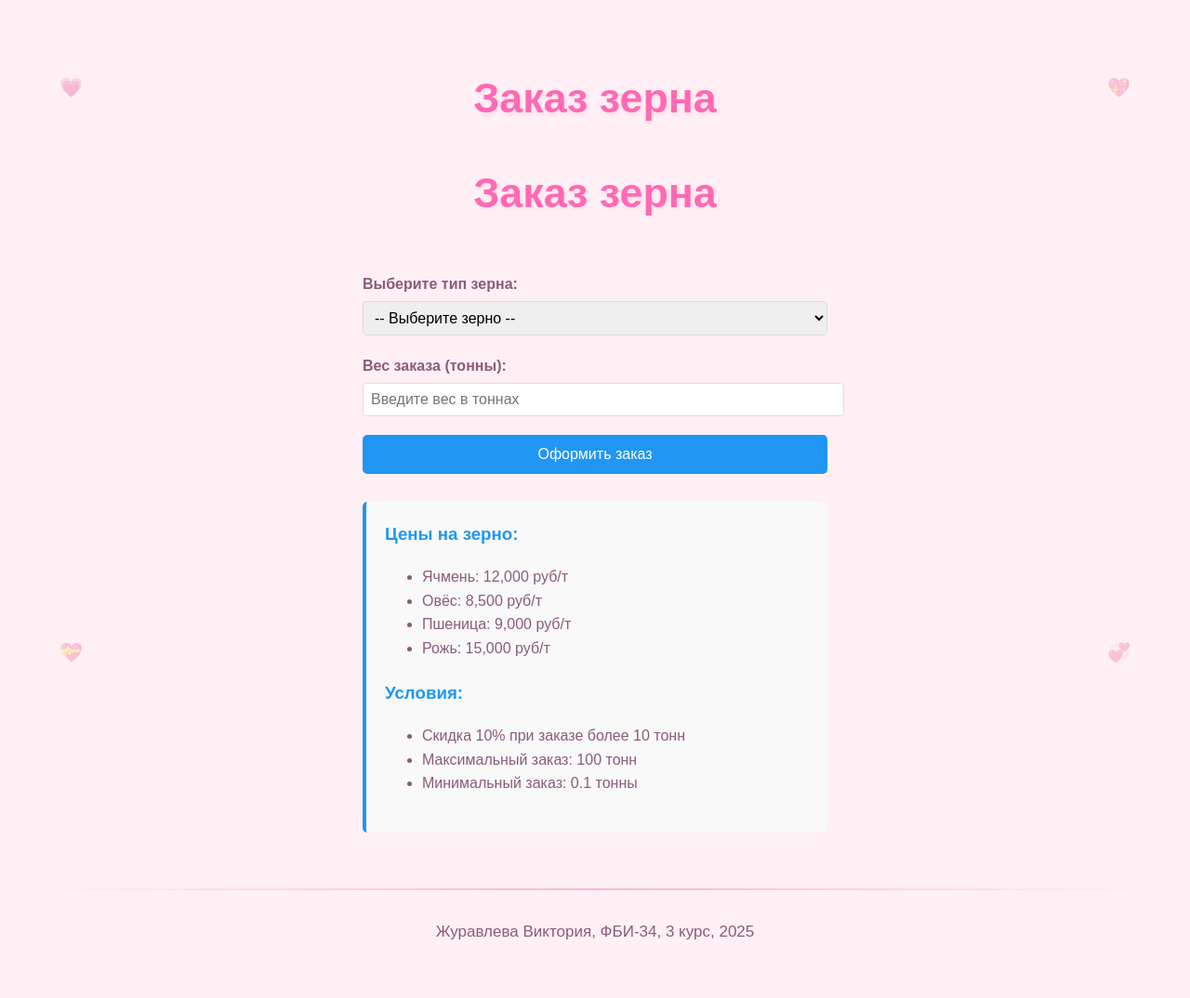
After one commit to viktoria-zhur/web-2, a Flask app: page /lab4/grain in a window 1280 px wide. The commit adds this page. Shown: the whole page at 93% size. Run offline with Flask 3, Linux system fonts and the light colour scheme.

Commit message:
Добавлена страница Заказ зерна с расчетом стоимости и скидками

```diff
--- a/lab4.py
+++ b/lab4.py
@@ -233,3 +233,74 @@ def fridge():
                          message=message,
                          snowflakes=snowflakes,
                          error=error)
+
+@lab4.route('/lab4/grain', methods=['GET', 'POST'])
+def grain():
+    grain_type = ''
+    weight = ''
+    total_price = 0
+    discount = 0
+    message = ''
+    error = ''
+    success = False
+
+    # Цены на зерно
+    prices = {
+        'barley': 12000,   # ячмень
+        'oats': 8500,      # овёс
+        'wheat': 9000,     # пшеница
+        'rye': 15000       # рожь
+    }
+
+    # Названия зерна для отображения
+    grain_names = {
+        'barley': 'ячмень',
+        'oats': 'овёс',
+        'wheat': 'пшеница',
+        'rye': 'рожь'
+    }
+
+    if request.method == 'POST':
+        grain_type = request.form.get('grain_type', '')
+        weight_input = request.form.get('weight', '').strip()
+
+        # Проверка на пустые значения
+        if not grain_type:
+            error = "Ошибка: выберите тип зерна"
+        elif not weight_input:
+            error = "Ошибка: не указан вес"
+        else:
+            try:
+                weight = float(weight_input)
+
+                # Проверка веса
+                if weight <= 0:
+                    error = "Ошибка: вес должен быть больше 0"
+                elif weight > 100:
+                    error = "Извините, такого объёма сейчас нет в наличии"
+                else:
+                    # Расчет стоимости
+                    price_per_ton = prices[grain_type]
+                    total_price = weight * price_per_ton
+
+                    # Применение скидки
+                    if weight > 10:
+                        discount = total_price * 0.10
+                        total_price -= discount
+                        message = f"Заказ успешно сформирован. Вы заказали {grain_names[grain_type]}. Вес: {weight} т. Сумма к оплате: {total_price:,.0f} руб. (применена скидка 10% за большой объём - {discount:,.0f} руб.)"
+                    else:
+                        message = f"Заказ успешно сформирован. Вы заказали {grain_names[grain_type]}. Вес: {weight} т. Сумма к оплате: {total_price:,.0f} руб."
+
+                    success = True
+
+            except ValueError:
+                error = "Ошибка: введите корректное число для веса"
+
+    return render_template('lab4/grain.html',
+                         grain_type=grain_type,
+                         weight=weight,
+                         message=message,
+                         error=error,
+                         success=success,
+                         prices=prices,
+                         grain_names=grain_names)
--- /dev/null
+++ b/templates/lab4/grain.html
@@ -0,0 +1,139 @@
+{% extends "base.html" %}
+
+{% block lab %}Заказ зерна{% endblock %}
+
+{% block main %}
+    <h1>Заказ зерна</h1>
+
+    <div class="grain-container">
+        <form method="post">
+            <div class="form-group">
+                <label for="grain_type">Выберите тип зерна:</label>
+                <select id="grain_type" name="grain_type">
+                    <option value="">-- Выберите зерно --</option>
+                    <option value="barley" {% if grain_type == 'barley' %}selected{% endif %}>Ячмень - 12,000 руб/т</option>
+                    <option value="oats" {% if grain_type == 'oats' %}selected{% endif %}>Овёс - 8,500 руб/т</option>
+                    <option value="wheat" {% if grain_type == 'wheat' %}selected{% endif %}>Пшеница - 9,000 руб/т</option>
+                    <option value="rye" {% if grain_type == 'rye' %}selected{% endif %}>Рожь - 15,000 руб/т</option>
+                </select>
+            </div>
+
+            <div class="form-group">
+                <label for="weight">Вес заказа (тонны):</label>
+                <input type="number" id="weight" name="weight"
+                       value="{{ weight }}"
+                       step="0.1" min="0.1"
+                       placeholder="Введите вес в тоннах">
+            </div>
+
+            <button type="submit">Оформить заказ</button>
+        </form>
+
+        {% if error %}
+            <div class="error-message">
+                {{ error }}
+            </div>
+        {% endif %}
+
+        {% if success and message %}
+            <div class="success-message">
+                {{ message }}
+            </div>
+        {% endif %}
+
+        <div class="price-info">
+            <h3>Цены на зерно:</h3>
+            <ul>
+                <li>Ячмень: 12,000 руб/т</li>
+                <li>Овёс: 8,500 руб/т</li>
+                <li>Пшеница: 9,000 руб/т</li>
+                <li>Рожь: 15,000 руб/т</li>
+            </ul>
+
+            <h3>Условия:</h3>
+            <ul>
+                <li>Скидка 10% при заказе более 10 тонн</li>
+                <li>Максимальный заказ: 100 тонн</li>
+                <li>Минимальный заказ: 0.1 тонны</li>
+            </ul>
+        </div>
+    </div>
+
+    <style>
+        .grain-container {
+            max-width: 500px;
+            margin: 0 auto;
+            padding: 20px;
+        }
+
+        .form-group {
+            margin-bottom: 20px;
+        }
+
+        label {
+            display: block;
+            margin-bottom: 5px;
+            font-weight: bold;
+        }
+
+        select, input[type="number"] {
+            width: 100%;
+            padding: 10px;
+            border: 2px solid #ddd;
+            border-radius: 5px;
+            font-size: 16px;
+        }
+
+        button {
+            background-color: #2196F3;
+            color: white;
+            padding: 12px 24px;
+            border: none;
+            border-radius: 5px;
+            cursor: pointer;
+            font-size: 16px;
+            width: 100%;
+        }
+
+        button:hover {
+            background-color: #1976D2;
+        }
+
+        .error-message {
+            color: #d32f2f;
+            background-color: #ffebee;
+            border: 1px solid #f44336;
+            padding: 15px;
+            border-radius: 5px;
+            margin: 20px 0;
+            font-weight: bold;
+        }
+
+        .success-message {
+            color: #2e7d32;
+            background-color: #e8f5e9;
+            border: 1px solid #4caf50;
+            padding: 15px;
+            border-radius: 5px;
+            margin: 20px 0;
+            font-weight: bold;
+        }
+
+        .price-info {
+            margin-top: 30px;
+            padding: 20px;
+            background-color: #f9f9f9;
+            border-radius: 5px;
+            border-left: 4px solid #2196F3;
+        }
+
+        .price-info h3 {
+            margin-top: 0;
+            color: #2196F3;
+        }
+
+        .price-info ul {
+            margin-bottom: 20px;
+        }
+    </style>
+{% endblock %}
--- a/templates/lab4/lab4.html
+++ b/templates/lab4/lab4.html
@@ -14,5 +14,6 @@
         <li><a href="/lab4/tree">Посадка деревьев</a></li>
         <li><a href="/lab4/login">Авторизация</a></li>
         <li><a href="/lab4/fridge">Холодильник</a></li>
+        <li><a href="/lab4/grain">Заказ зерна</a></li>
     </ol>
 {% endblock %}
```
